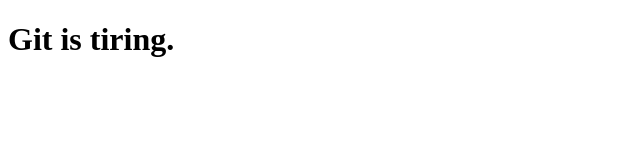
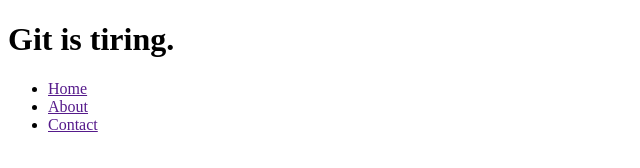
Before and after one commit to ducky1265/gitProject, a plain HTML site: page index.html in a window 1280 px wide. Shown: the whole page, without its empty margins (0-640 px from the left). Drawn offline with Linux system fonts and the light colour scheme.

Commit message:
Some edit happened

```diff
--- a/index.html
+++ b/index.html
@@ -1,12 +1,23 @@
 <!DOCTYPE html>
 <html lang="en">
+
 <head>
     <meta charset="UTF-8">
     <meta http-equiv="X-UA-Compatible" content="IE=edge">
     <meta name="viewport" content="width=device-width, initial-scale=1.0">
     <title>Document</title>
 </head>
+
 <body>
     <h1>Git is tiring.</h1>
 </body>
+<nav>
+    <ul>
+        <li><a href="">Home</a></li>
+        <li><a href="">About</a></li>
+        <li><a href="">Contact</a></li>
+    </ul>
+</nav>
+
+
 </html>
--- a/script.js
+++ b/script.js
@@ -1 +1,2 @@
 const a = 100;
+const b = () => 'Hi there';
```
